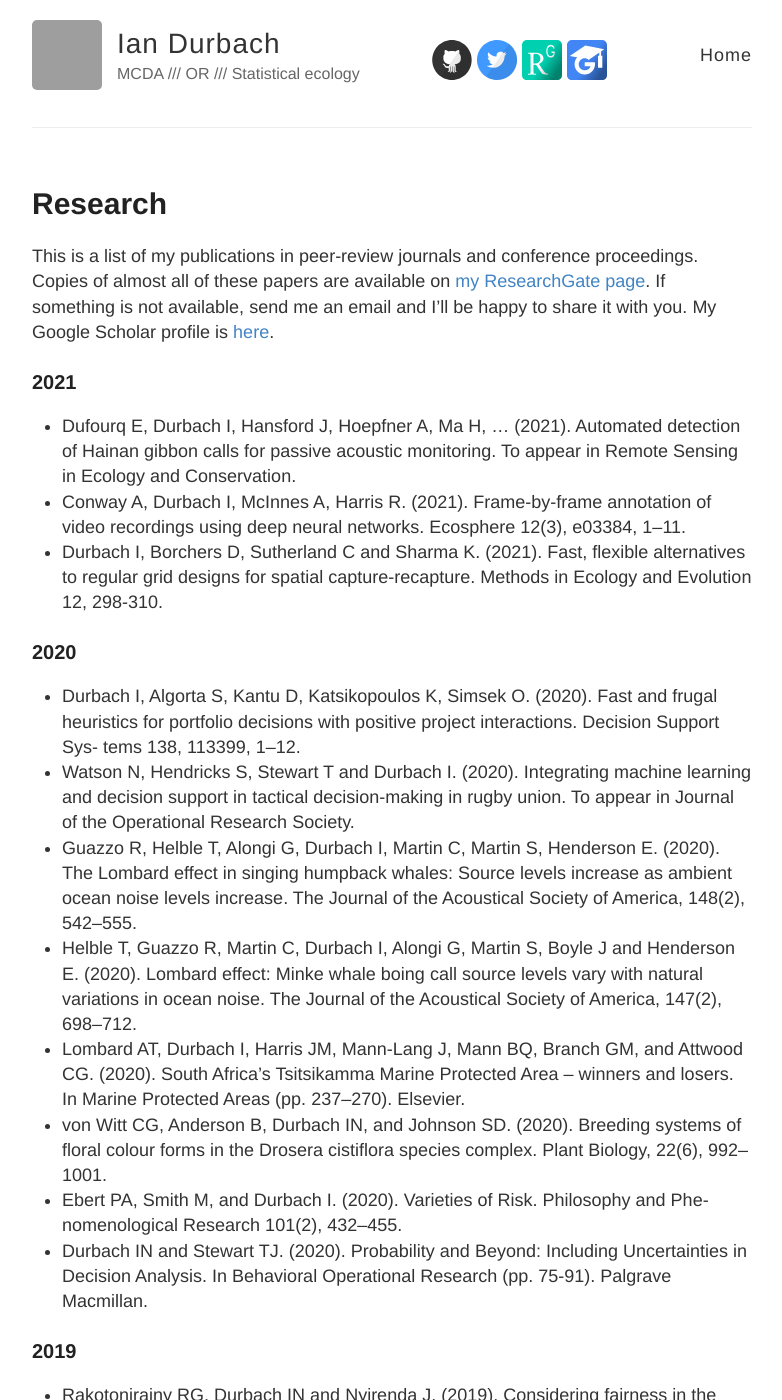
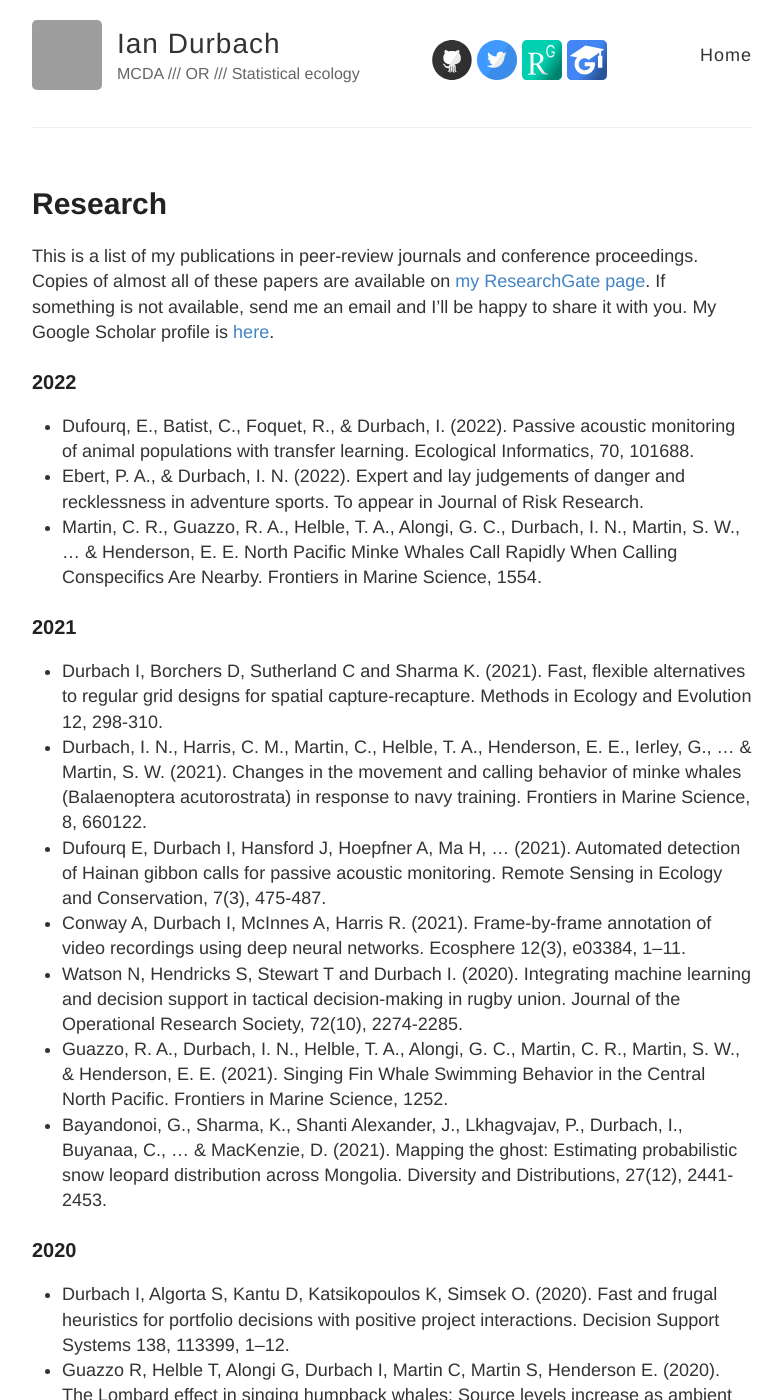
Before and after one commit to iandurbach/iandurbach.github.io, a Jekyll site: the page built from _posts/2017-09-10-research.md, in a window 1280 px wide and 1400 px high. Shown: the whole window, without its empty margins (248-1030 px from the left). Built offline with Jekyll 4.4.1, drawn with Linux system fonts in a browser that asks for light colours; grey boxes are pictures that could not be loaded.

Commit message:
Update 2017-09-10-research.md

```diff
--- a/_posts/2017-09-10-research.md
+++ b/_posts/2017-09-10-research.md
@@ -6,14 +6,22 @@ description: Peer reviewed publications
 
 This is a list of my publications in peer-review journals and conference proceedings. Copies of almost all of these papers are available on [my ResearchGate page](https://www.researchgate.net/profile/Ian_Durbach). If something is not available, send me an email and I’ll be happy to share it with you. My Google Scholar profile is [here](https://scholar.google.co.za/citations?user=xwALMPgAAAAJ&hl=en).
 
+### 2022
+- Dufourq, E., Batist, C., Foquet, R., & Durbach, I. (2022). Passive acoustic monitoring of animal populations with transfer learning. Ecological Informatics, 70, 101688.
+- Ebert, P. A., & Durbach, I. N. (2022). Expert and lay judgements of danger and recklessness in adventure sports. To appear in Journal of Risk Research.
+- Martin, C. R., Guazzo, R. A., Helble, T. A., Alongi, G. C., Durbach, I. N., Martin, S. W., ... & Henderson, E. E. North Pacific Minke Whales Call Rapidly When Calling Conspecifics Are Nearby. Frontiers in Marine Science, 1554.
+
 ### 2021
-- Dufourq E, Durbach I, Hansford J, Hoepfner A, Ma H, ... (2021). Automated detection of Hainan gibbon calls for passive acoustic monitoring. To appear in Remote Sensing in Ecology and Conservation.
+- Durbach I, Borchers D, Sutherland C and Sharma K. (2021). Fast, flexible alternatives to regular grid designs for spatial capture-recapture. Methods in Ecology and Evolution 12, 298-310.
+- Durbach, I. N., Harris, C. M., Martin, C., Helble, T. A., Henderson, E. E., Ierley, G., ... & Martin, S. W. (2021). Changes in the movement and calling behavior of minke whales (Balaenoptera acutorostrata) in response to navy training. Frontiers in Marine Science, 8, 660122.
+- Dufourq E, Durbach I, Hansford J, Hoepfner A, Ma H, ... (2021). Automated detection of Hainan gibbon calls for passive acoustic monitoring. Remote Sensing in Ecology and Conservation, 7(3), 475-487.
 - Conway A, Durbach I, McInnes A, Harris R. (2021). Frame-by-frame annotation of video recordings using deep neural networks. Ecosphere 12(3), e03384, 1–11.
-- Durbach I, Borchers D, Sutherland C and Sharma K. (2021). Fast, flexible alternatives to regular grid designs for spatial capture-recapture. Methods in Ecology and Evolution 12, 298-310.
+- Watson N, Hendricks S, Stewart T and Durbach I. (2020). Integrating machine learning and decision support in tactical decision-making in rugby union. Journal of the Operational Research Society, 72(10), 2274-2285.
+- Guazzo, R. A., Durbach, I. N., Helble, T. A., Alongi, G. C., Martin, C. R., Martin, S. W., & Henderson, E. E. (2021). Singing Fin Whale Swimming Behavior in the Central North Pacific. Frontiers in Marine Science, 1252.
+- Bayandonoi, G., Sharma, K., Shanti Alexander, J., Lkhagvajav, P., Durbach, I., Buyanaa, C., ... & MacKenzie, D. (2021). Mapping the ghost: Estimating probabilistic snow leopard distribution across Mongolia. Diversity and Distributions, 27(12), 2441-2453.
 
 ### 2020
-- Durbach I, Algorta S, Kantu D, Katsikopoulos K, Simsek O. (2020). Fast and frugal heuristics for portfolio decisions with positive project interactions. Decision Support Sys- tems 138, 113399, 1–12.
-- Watson N, Hendricks S, Stewart T and Durbach I. (2020). Integrating machine learning and decision support in tactical decision-making in rugby union. To appear in Journal of the Operational Research Society.
+- Durbach I, Algorta S, Kantu D, Katsikopoulos K, Simsek O. (2020). Fast and frugal heuristics for portfolio decisions with positive project interactions. Decision Support Systems 138, 113399, 1–12.
 - Guazzo R, Helble T, Alongi G, Durbach I, Martin C, Martin S, Henderson E. (2020). The Lombard effect in singing humpback whales: Source levels increase as ambient ocean noise levels increase. The Journal of the Acoustical Society of America, 148(2), 542–555.
 - Helble T, Guazzo R, Martin C, Durbach I, Alongi G, Martin S, Boyle J and Henderson E. (2020). Lombard effect: Minke whale boing call source levels vary with natural variations in ocean noise. The Journal of the Acoustical Society of America, 147(2), 698–712.
 - Lombard AT, Durbach I, Harris JM, Mann-Lang J, Mann BQ, Branch GM, and Attwood CG. (2020). South Africa’s Tsitsikamma Marine Protected Area – winners and losers. In Marine Protected Areas (pp. 237–270). Elsevier.
```
